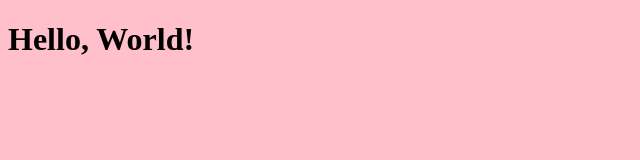
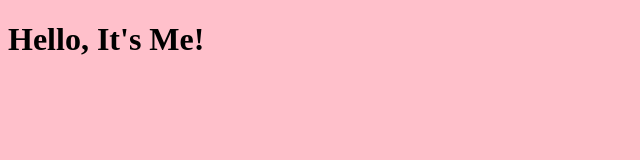
Before and after one commit to marissake/MARISSAKE.github.io, a plain HTML site: page index.html in a window 1280 px wide. Shown: the full height of the page, 0-640 px from the left. Drawn offline with Linux system fonts and the light colour scheme.

Commit message:
more changes

```diff
--- a/index.html
+++ b/index.html
@@ -5,6 +5,6 @@
         <link href="https://fonts.googleapis.com/css?family=Poppins" rel="stylesheet">
     </head>
     <body>
-        <h1>Hello, World!</h1>
+        <h1>Hello, It's Me!</h1>
     </body>
 </html>
--- a/style.css
+++ b/style.css
@@ -3,5 +3,4 @@ body {
  }
 p {
 	font-family: 'Poppins', sans-serif;
-	ugyf
 }
```
